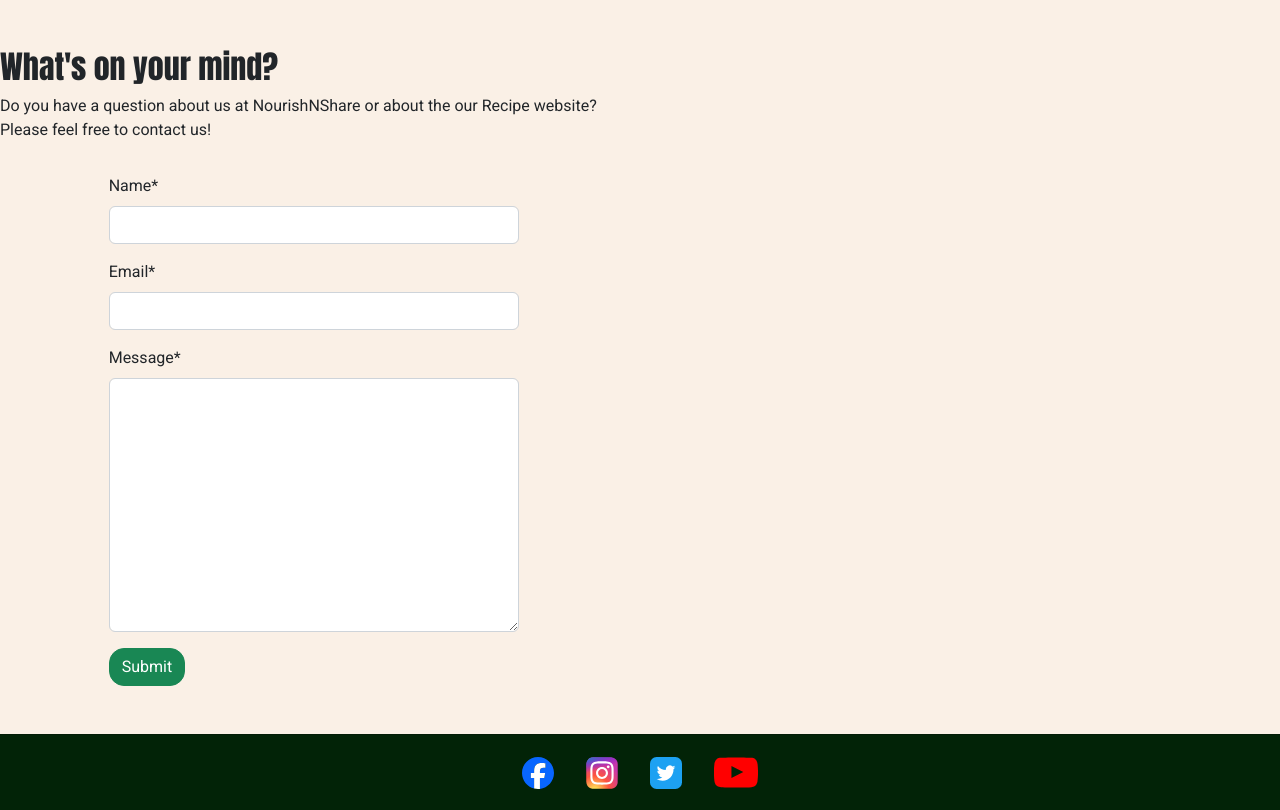
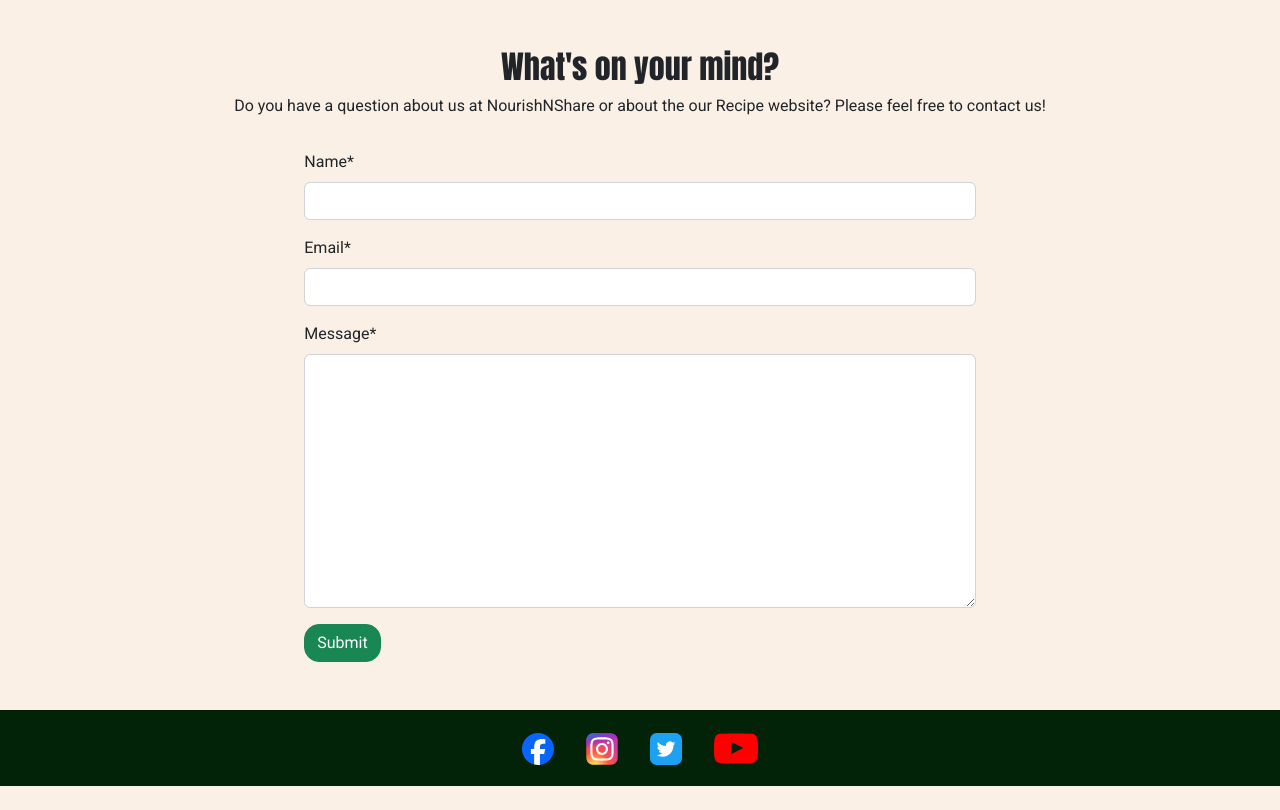
Before and after one commit to Idehed/Recipe-foods-P4, a Django app: page /contact/ in a window 1280 px wide. Shown: the part 57-867 px from the top of the page. After the commit the page ends 843 px from the top, so only its background shows below. Run offline with Django 4.2, Linux system fonts and the light colour scheme; parts of the project's set-up code (start-up, migrations or seed data) failed here and were passed over; some libraries are stand-ins or nearby versions.

Commit message:
setting media querys for min-width: 768px

```diff
--- a/contact/templates/contact/contact.html
+++ b/contact/templates/contact/contact.html
@@ -6,10 +6,10 @@
 
 {% block content %}
 {% include 'includes/messages.html' %}
-<div class="row form-sizing">
+<div class="row form-sizing justify-content-center">
     <div class="col-12 col-md-6 my-5 contact-boxes">
-        <h2>What's on your mind?</h2>
-        <p>Do you have a question about us at NourishNShare
+        <h2 class="text-center">What's on your mind?</h2>
+        <p class="text-center">Do you have a question about us at NourishNShare
             or about the our Recipe website? Please feel
             free to contact us!
         </p>
--- a/static/css/base.css
+++ b/static/css/base.css
@@ -433,6 +433,18 @@ footer {
     .w-25 {
         width: 18% !important;
     }
+
+    /* Recipe page */
+
+    .w-25 {
+        width: 25% !important;
+    }
+
+    /* Contact page */
+
+    .col-md-6 {
+        width: 80%;
+    }
 }
 
 @media screen and (min-width: 992px) {
```
